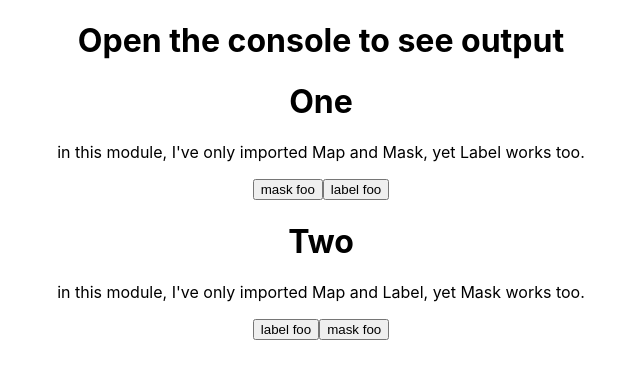
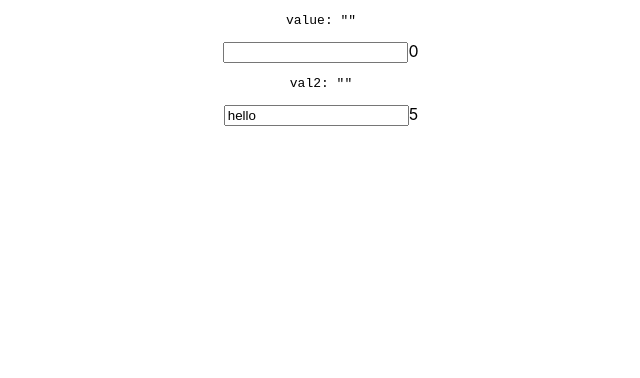
Before and after one commit to mike-holm-percipient/dragndrop-upload, a React (Create React App) app: page / in a window 1280 px wide. Shown: the top 378 px of the page, without its empty margins (319-959 px from the left). Built offline with nearby package versions, Linux system fonts and the light colour scheme.

Commit message:
add lodash and controlled/uncontrolled example

```diff
--- a/package.json
+++ b/package.json
@@ -7,6 +7,7 @@
     "@testing-library/react": "^9.3.2",
     "@testing-library/user-event": "^7.1.2",
     "classnames": "^2.2.6",
+    "lodash": "^4.17.15",
     "prettier": "^2.0.5",
     "react": "^16.12.0",
     "react-dom": "^16.12.0",
--- a/src/App.js
+++ b/src/App.js
@@ -1,14 +1,42 @@
-import React from "react";
-import One from "./One";
-import Two from "./Two";
+import React, { useState } from "react";
+import { get } from "lodash";
 
 import "./App.css";
 
+const MyInput = ({ value, defaultValue, onChange }) => {
+  const [myValue, setMyValue] = useState(value != null ? value : defaultValue);
+  const length = get(myValue, "length");
+
+  return (
+    <div>
+      <input
+        value={myValue}
+        onChange={(e) => {
+          setMyValue(e.target.value);
+          if (onChange) onChange(e);
+        }}
+      />
+      <span>{length}</span>
+    </div>
+  );
+};
+
+const MyContainer = () => {
+  const [value, setValue] = useState("");
+  const [val2, setVal2] = useState("");
+  return (
+    <>
+      <pre>value: {JSON.stringify(value)}</pre>
+      <MyInput value={value} onChange={(e) => setValue(e.target.value)} />
+      <pre>val2: {JSON.stringify(val2)}</pre>
+      <MyInput defaultValue="hello" onChange={(e) => setVal2(e.target.value)} />
+    </>
+  );
+};
+
 const App = () => (
   <div className="App">
-    <h1>Open the console to see output</h1>
-    <One />
-    <Two />
+    <MyContainer />
   </div>
 );
 
```
